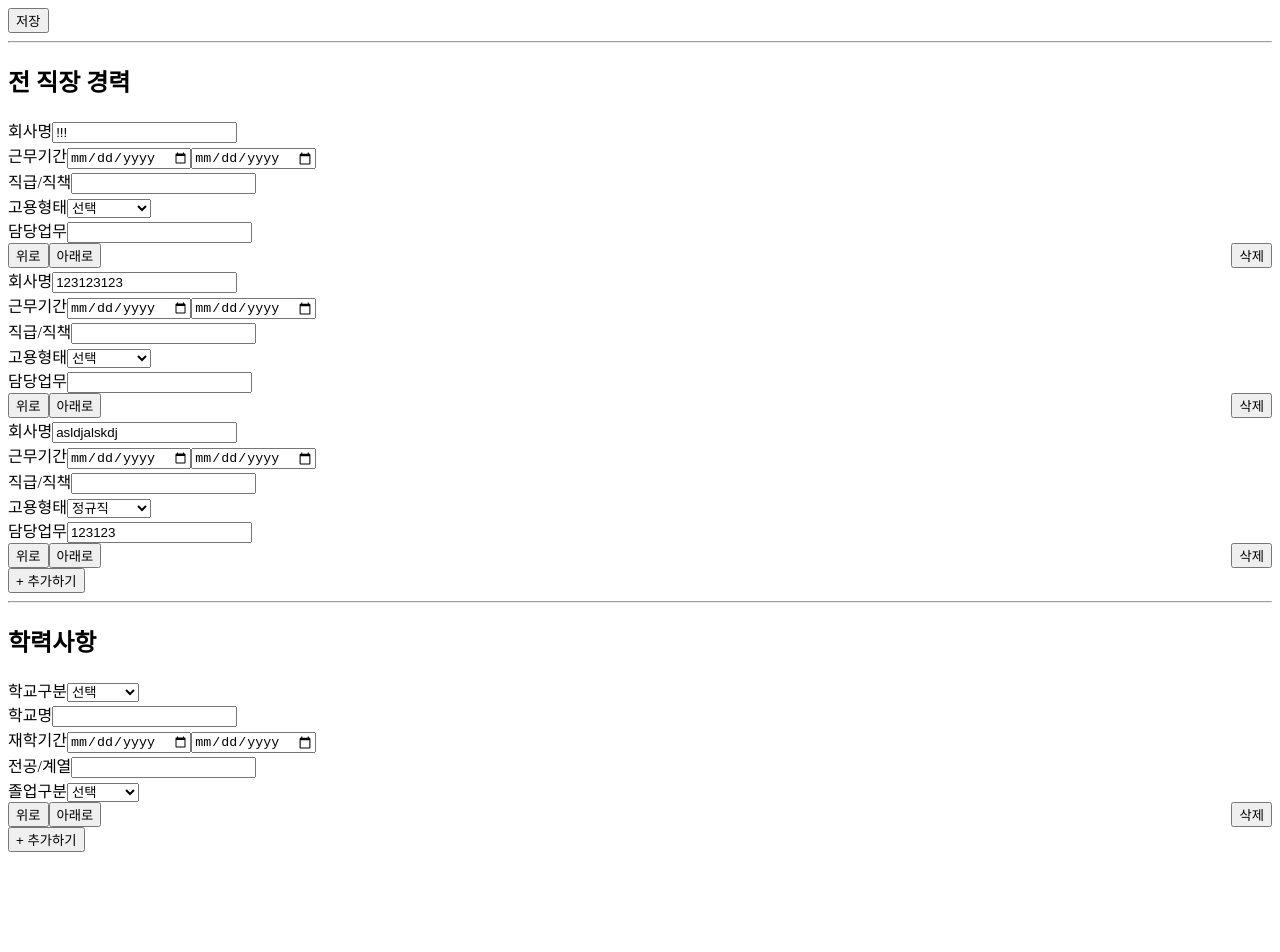
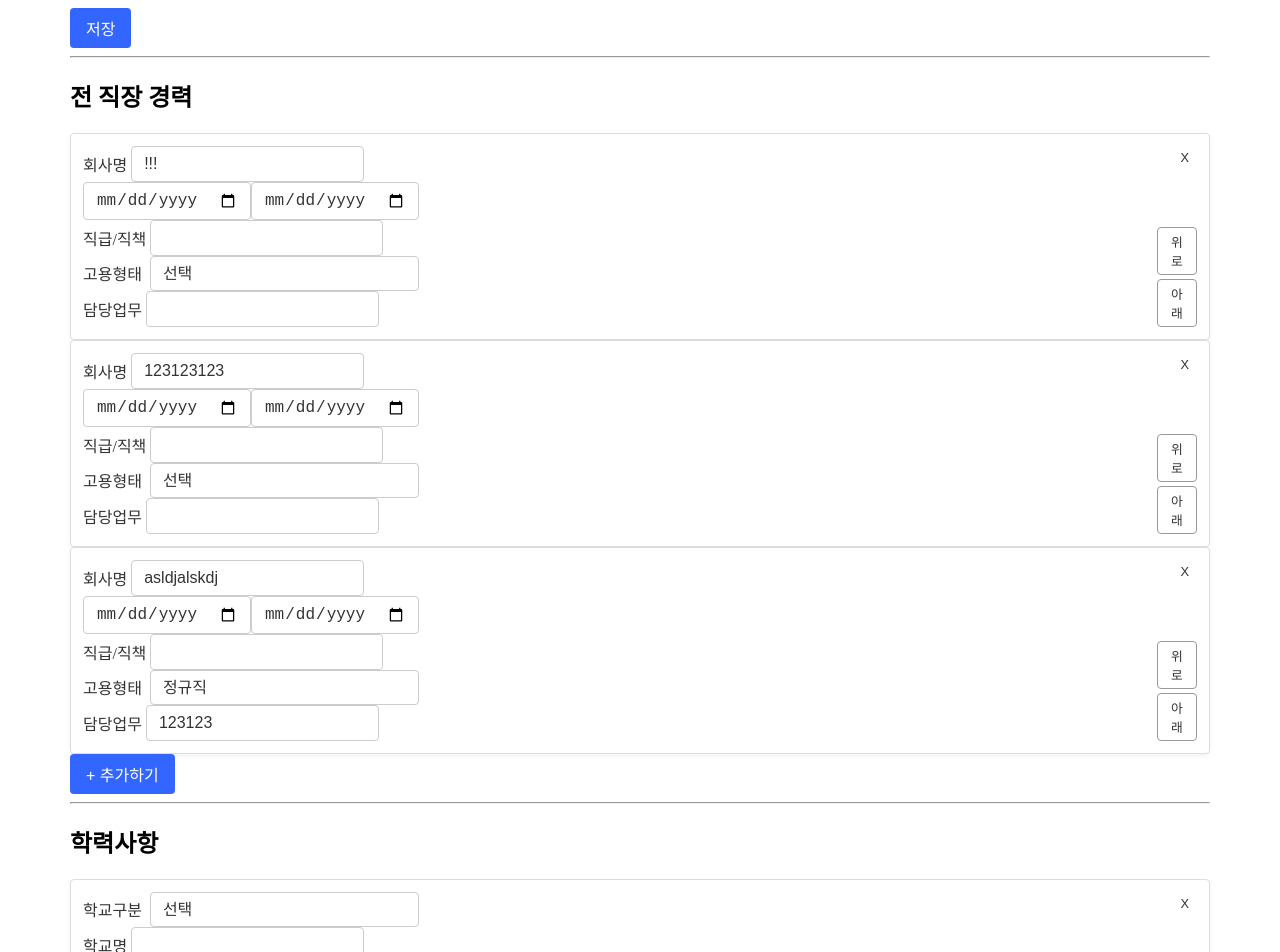
Before and after one commit to daeunkim212/resume-creator, a React (Vite) app: page / in a window 1280 px wide. Shown: the top 952 px of the page. Before the commit the page ends 860 px from the top, so only its background shows below. Built offline with nearby package versions, Linux system fonts and the light colour scheme; data requests are answered from the project's data file.

Commit message:
Feat: App에 컴포넌트 적용

```diff
--- a/src/App.tsx
+++ b/src/App.tsx
@@ -1,4 +1,10 @@
 import { useEffect, useState } from "react";
+import Button from "../components/button";
+import Item from "../components/item";
+import Wrapper from "../components/wrapper";
+import Input from "../components/input";
+import Select from "../components/select";
+import Option from "../components/option";
 
 interface PastCareers {
   id?: number;
@@ -48,9 +54,9 @@ function App() {
   }, []);
 
   return (
+    <Wrapper>
       <div>
-      <div>
-        <button
+        <Button
           onClick={async () => {
             await Promise.all(
               toBeDeletedPastCareer.map((id) => {
@@ -103,7 +109,7 @@ function App() {
           }}
         >
           저장
-        </button>
+        </Button>
       </div>
 
       <hr />
@@ -113,10 +119,47 @@ function App() {
         <div>
           {pastCareer.map((item, index) => {
             return (
-              <div key={item.id}>
+              <Item
+                key={item.id}
+                deleteItem={() => {
+                  setToBeDeletedPastCareer((p) => [...p, item.id]);
+                  setPastCareer((p) =>
+                    p.filter((prevItem) => prevItem.id !== item.id)
+                  );
+                }}
+                moveUpItem={() => {
+                  const next = [...pastCareer];
+                  const element = next.splice(index, 1)[0];
+                  next.splice(index - 1, 0, element);
+
+                  setPastCareer(
+                    next.map((item, index) => {
+                      return {
+                        ...item,
+                        order: index,
+                      };
+                    })
+                  );
+                }}
+                moveDownItem={() => {
+                  const next = [...pastCareer];
+                  const element = next.splice(index, 1)[0];
+                  next.splice(index + 1, 0, element);
+
+                  setPastCareer(
+                    next.map((item, index) => {
+                      return {
+                        ...item,
+                        order: index,
+                      };
+                    })
+                  );
+                }}
+              >
                 <div>
-                  <label>회사명</label>
-                  <input
+                  <div>
+                    <Input
+                      label="회사명"
                       type="text"
                       value={item.ca_title}
                       onChange={(e) => {
@@ -135,10 +178,12 @@ function App() {
                       }}
                     />
                   </div>
-                <div>
-                  <label>근무기간</label>
-
-                  <input
+                  <div
+                    style={{
+                      display: "flex",
+                    }}
+                  >
+                    <Input
                       type="date"
                       value={item.ca_start_date}
                       onChange={(e) => {
@@ -156,7 +201,7 @@ function App() {
                         });
                       }}
                     />
-                  <input
+                    <Input
                       type="date"
                       value={item.ca_end_date}
                       onChange={(e) => {
@@ -176,8 +221,8 @@ function App() {
                     />
                   </div>
                   <div>
-                  <label>직급/직책</label>
-                  <input
+                    <Input
+                      label="직급/직책"
                       type="text"
                       value={item.ca_rank}
                       onChange={(e) => {
@@ -197,10 +242,10 @@ function App() {
                     />
                   </div>
                   <div>
-                  <label>고용형태</label>
-                  <select
+                    <Select
+                      label="고용형태"
                       value={item.ca_contract}
-                    onChange={(e) => {
+                      onChange={(e: { target: { value: any } }) => {
                         setPastCareer((p) => {
                           return p.map((prevItem) => {
                             if (prevItem.id == item.id) {
@@ -215,17 +260,17 @@ function App() {
                         });
                       }}
                     >
-                    <option value="">선택</option>
-                    <option value="FULL_TIME_1">정규직</option>
-                    <option value="INTERN_1">계약직</option>
-                    <option value="IRREGULAR_1">인턴</option>
-                    <option value="PART_TIME_1">프리랜서</option>
-                    <option value="FREELANCER_1">아르바이트</option>
-                  </select>
+                      <Option value="">선택</Option>
+                      <Option value="FULL_TIME_1">정규직</Option>
+                      <Option value="INTERN_1">계약직</Option>
+                      <Option value="IRREGULAR_1">인턴</Option>
+                      <Option value="PART_TIME_1">프리랜서</Option>
+                      <Option value="FREELANCER_1">아르바이트</Option>
+                    </Select>
                   </div>
                   <div>
-                  <label>담당업무</label>
-                  <input
+                    <Input
+                      label="담당업무"
                       type="text"
                       value={item.ca_content}
                       onChange={(e) => {
@@ -244,68 +289,13 @@ function App() {
                       }}
                     />
                   </div>
-
-                <div
-                  style={{
-                    display: "flex",
-                    justifyContent: "space-between",
-                  }}
-                >
-                  <div>
-                    <button
-                      onClick={() => {
-                        const next = [...pastCareer];
-                        const element = next.splice(index, 1)[0];
-                        next.splice(index - 1, 0, element);
-
-                        setPastCareer(
-                          next.map((item, index) => {
-                            return {
-                              ...item,
-                              order: index,
-                            };
-                          })
-                        );
-                      }}
-                    >
-                      위로
-                    </button>
-                    <button
-                      onClick={() => {
-                        const next = [...pastCareer];
-                        const element = next.splice(index, 1)[0];
-                        next.splice(index + 1, 0, element);
-
-                        setPastCareer(
-                          next.map((item, index) => {
-                            return {
-                              ...item,
-                              order: index,
-                            };
-                          })
-                        );
-                      }}
-                    >
-                      아래로
-                    </button>
                 </div>
-                  <button
-                    onClick={() => {
-                      setToBeDeletedPastCareer((p) => [...p, item.id]);
-                      setPastCareer((p) =>
-                        p.filter((prevItem) => prevItem.id !== item.id)
-                      );
-                    }}
-                  >
-                    삭제
-                  </button>
-                </div>
-              </div>
+              </Item>
             );
           })}
 
           <div>
-            <button
+            <Button
               onClick={() => {
                 const order = pastCareer.length + 1;
 
@@ -327,7 +317,7 @@ function App() {
               }}
             >
               + 추가하기
-            </button>
+            </Button>
           </div>
         </div>
 
@@ -337,67 +327,56 @@ function App() {
         <div>
           {education.map((item) => {
             return (
-              <div key={item.id}>
+              <Item
+                key={item.id}
+                deleteItem={() => {}}
+                moveUpItem={() => {}}
+                moveDownItem={() => {}}
+              >
                 <div>
-                  <label>학교구분</label>
-                  <select name="edu_class">
-                    <option>선택</option>
-                    <option value="GRADUATESCHOOL">대학원</option>
-                    <option value="UNIVERSITY">대학교</option>
-                    <option value="COLLEGE">전문대</option>
-                    <option value="HIGHSCHOOL">고등학교</option>
-                  </select>
+                  <div>
+                    <Select name="edu_class" label="학교구분">
+                      <Option>선택</Option>
+                      <Option value="GRADUATESCHOOL">대학원</Option>
+                      <Option value="UNIVERSITY">대학교</Option>
+                      <Option value="COLLEGE">전문대</Option>
+                      <Option value="HIGHSCHOOL">고등학교</Option>
+                    </Select>
                   </div>
                   <div>
-                  <label>학교명</label>
-                  <input type="text" name="edu_title" />
+                    <Input label="학교명" type="text" name="edu_title" />
+                  </div>
+                  <div style={{ display: "flex" }}>
+                    <Input type="date" name="edu_start_date" />
+                    <Input type="date" name="edu_end_date" />
                   </div>
                   <div>
-                  <label>재학기간</label>
-                  <input type="date" name="edu_start_date" />
-                  <input type="date" name="edu_end_date" />
+                    <Input label="전공/계열" type="text" name="edu_major" />
                   </div>
                   <div>
-                  <label>전공/계열</label>
-                  <input type="text" name="edu_major" />
-                </div>
-                <div>
-                  <label>졸업구분</label>
-                  <select name="edu_degree">
-                    <option>선택</option>
-                    <option value="GRADUATED">졸업</option>
-                    <option value="PHD">박사</option>
-                    <option value="MASTER">석사</option>
-                    <option value="BACHELOR">학사</option>
-                    <option value="ATTENDING">재학</option>
-                    <option value="EXCHANGE">교환학생</option>
-                    <option value="LEAVE">중단</option>
-                    <option value="ABSENCE">휴학</option>
-                  </select>
-                </div>
-
-                <div
-                  style={{
-                    display: "flex",
-                    justifyContent: "space-between",
-                  }}
-                >
-                  <div>
-                    <button onClick={() => {}}>위로</button>
-                    <button onClick={() => {}}>아래로</button>
-                  </div>
-                  <button onClick={() => {}}>삭제</button>
+                    <Select name="edu_degree" label="졸업구분">
+                      <Option>선택</Option>
+                      <Option value="GRADUATED">졸업</Option>
+                      <Option value="PHD">박사</Option>
+                      <Option value="MASTER">석사</Option>
+                      <Option value="BACHELOR">학사</Option>
+                      <Option value="ATTENDING">재학</Option>
+                      <Option value="EXCHANGE">교환학생</Option>
+                      <Option value="LEAVE">중단</Option>
+                      <Option value="ABSENCE">휴학</Option>
+                    </Select>
                   </div>
                 </div>
+              </Item>
             );
           })}
 
           <div>
-            <button onClick={() => {}}>+ 추가하기</button>
+            <Button onClick={() => {}}>+ 추가하기</Button>
           </div>
         </div>
       </div>
-    </div>
+    </Wrapper>
   );
 }
 
```
Lines whose indentation alone changed are shown as unchanged.
